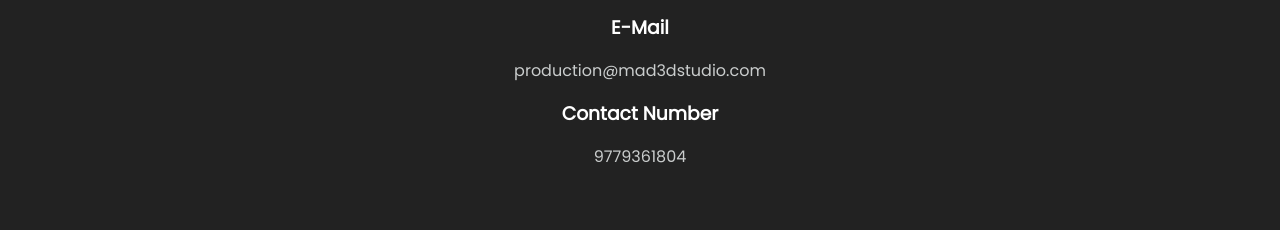
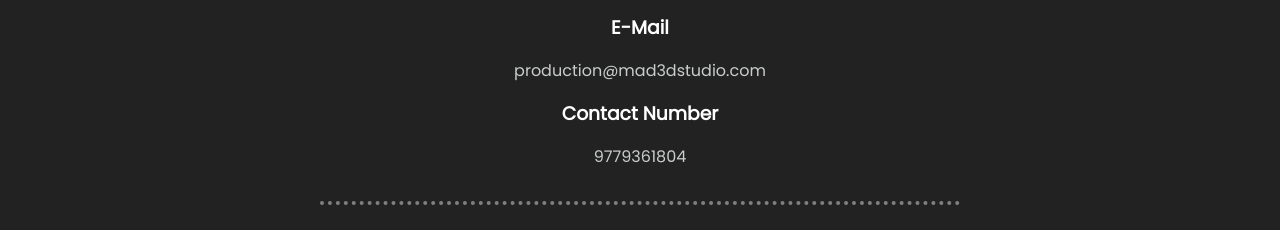
Before and after one commit to vjkaal/mad3dtest, a plain HTML site: page index.html in a window 1280 px wide. Shown: the part 535-765 px from the top of the page. Drawn offline with Linux system fonts and the light colour scheme.

Commit message:
added hr in footer separting about us and contact us

```diff
--- a/index.html
+++ b/index.html
@@ -114,7 +114,7 @@
         </div>
       </div>
     </section>
-
+    <hr>
     <section class="about_us">
       <div class="vjkaal-title">
         <h1>OUR STORY</h1>
--- a/style/footer.css
+++ b/style/footer.css
@@ -20,3 +20,13 @@
 footer .vjkaal-text-content,footer .lokesh_text-content{
   color: var(--accent);
 }
+hr
+{
+    border-style: dotted none none;
+    border-width: 0.3rem;
+    border-color: grey;
+    height:0px;
+    width:50%;
+   margin:0 auto 0 auto;
+
+}
```
